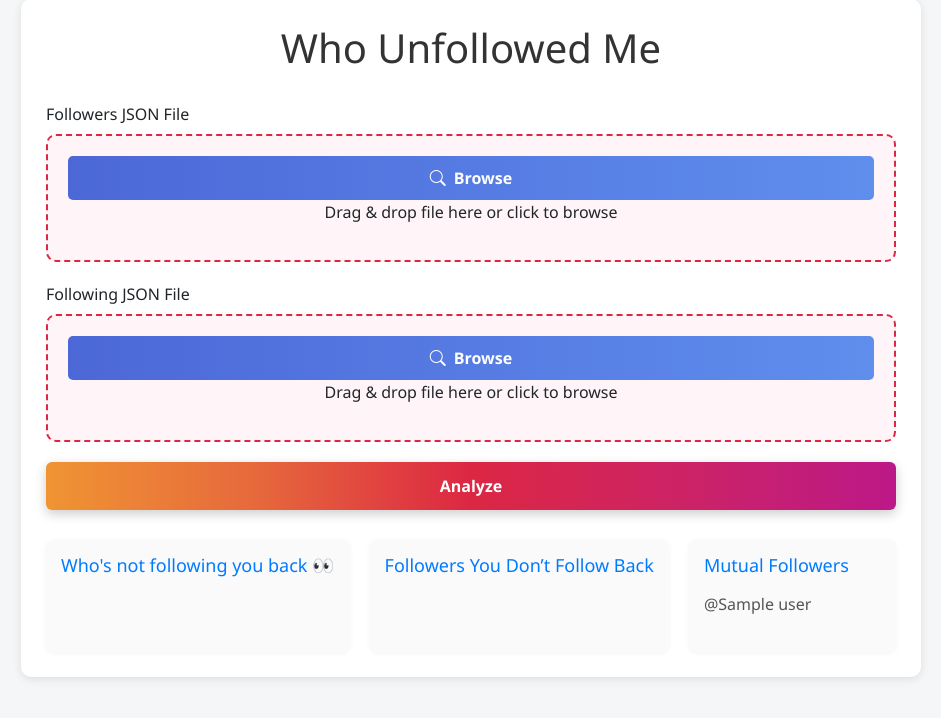
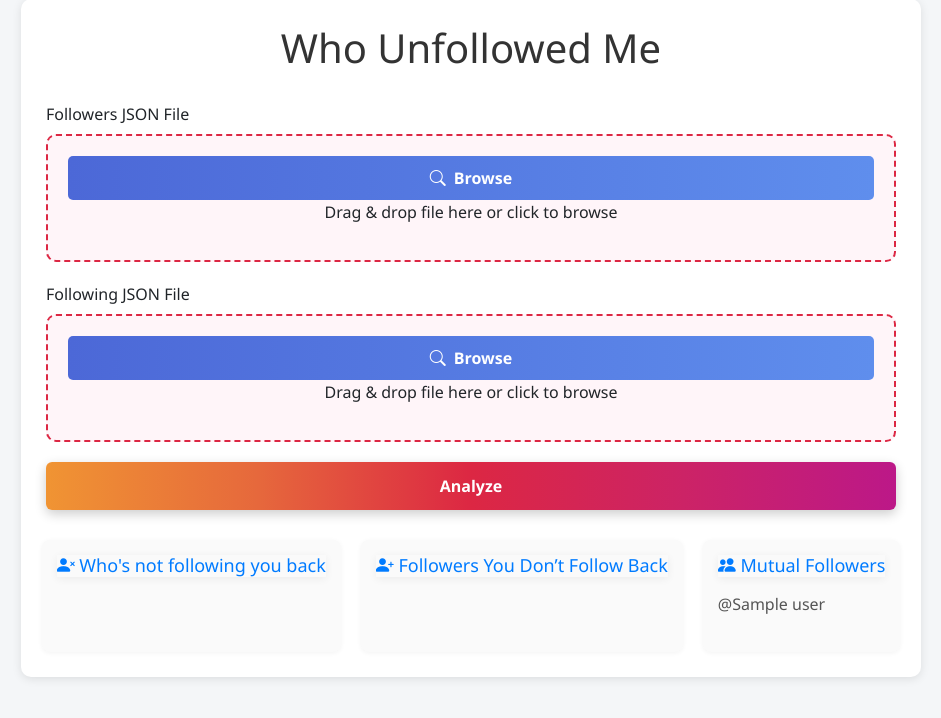
Before and after one commit to PBailey954/WhoUnfollowMe, a Flask app: template Templates/index.html in a window 1280 px wide. Shown: the part 41-759 px from the top of the page, without its empty margins (169-1110 px from the left). Run offline with Flask 3, Linux system fonts and the light colour scheme; the template is opened without the code that fills it: most values are stand-ins (such as "Sample title", 1, 10 or a date in 2020).

Commit message:
Minor UI twweaks

```diff
--- a/Static/style.css
+++ b/Static/style.css
@@ -57,6 +57,8 @@ input[type="file"] {
     display: grid;
     grid-template-columns: repeat(auto-fit, minmax(280px, 1fr));
     gap: 20px;
+    justify-content: center;
+    margin: 0 auto;
 }
 
 .results.visible {
@@ -79,6 +81,7 @@ input[type="file"] {
     white-space: nowrap;
     overflow: hidden;
     text-overflow: ellipsis;
+    box-shadow: 0 2px 8px rgba(0, 0, 0, 0.06);
 }
 
 .result-section ul {
@@ -229,6 +232,7 @@ input[type="file"] {
   border-color: #cc2366;
   box-shadow: 0 0 10px rgba(204, 35, 102, 0.2);
   transform: scale(1.02);
+  transition: transform 0.3s ease;
 }
 
 /*    Media stuff          */
@@ -236,4 +240,10 @@ input[type="file"] {
     .results {
         grid-template-columns: repeat(3, 1fr);
     }
+
+    @media (max-width: 768px) {
+  .results {
+    grid-template-columns: 1fr;
+  }
 }
+}
--- a/Templates/index.html
+++ b/Templates/index.html
@@ -48,7 +48,7 @@
         {% if results %}
             <div class="results">
                 <div class="result-section">
-                    <h2>Who's not following you back 👀</h2>
+                   <h2><i class="bi bi-person-x-fill"></i> Who's not following you back</h2>
                     <div class="expandable">
   <ul id="not-following-back">
     {% for user in results['not_following_back'] %}
@@ -61,7 +61,7 @@
 </div>
                 </div>
                 <div class="result-section">
-                    <h2>Followers You Don’t Follow Back</h2>
+                    <h2><i class="bi bi-person-plus-fill"></i> Followers You Don’t Follow Back</h2>
                     <div class="expandable">
   <ul id="not-followed-back">
     {% for user in results['not_followed_back'] %}
@@ -74,7 +74,7 @@
 </div>
                 </div>
                 <div class="result-section">
-                    <h2>Mutual Followers</h2>
+                    <h2><i class="bi bi-people-fill"></i> Mutual Followers</h2>
                     <div class="expandable">
   <ul id="mutuals">
     {% for user in results['mutuals'] %}
```
